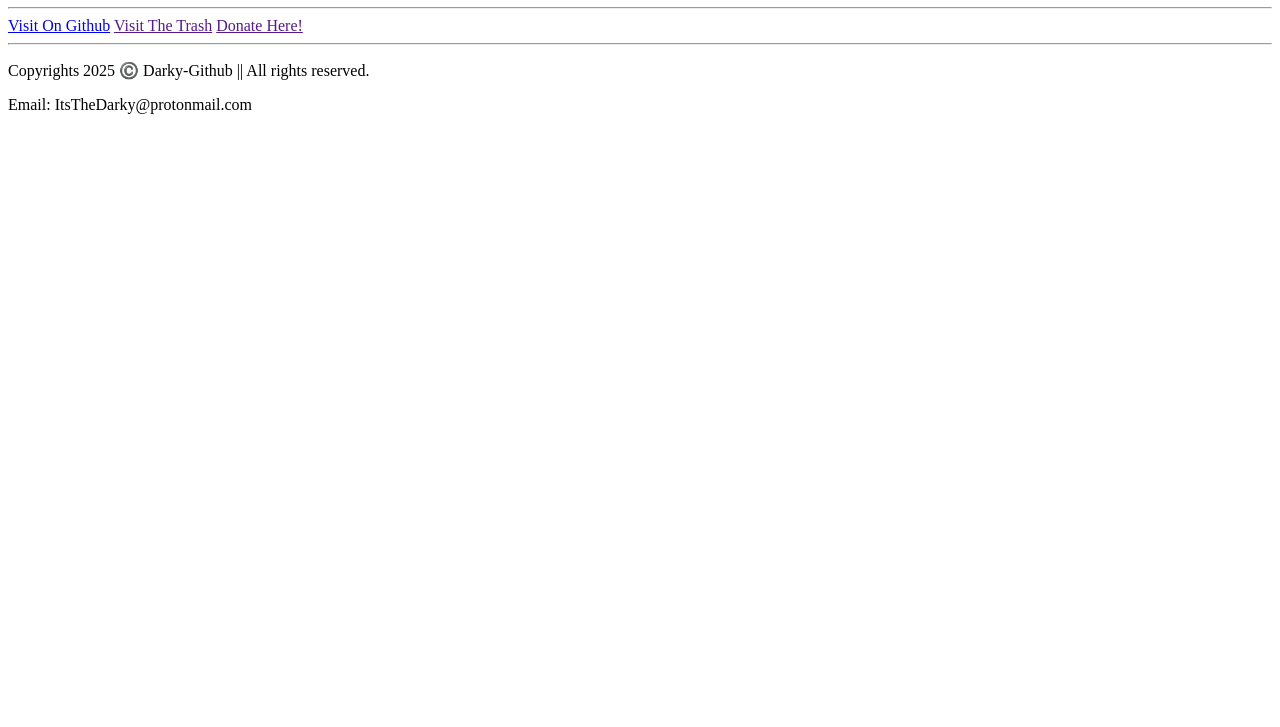
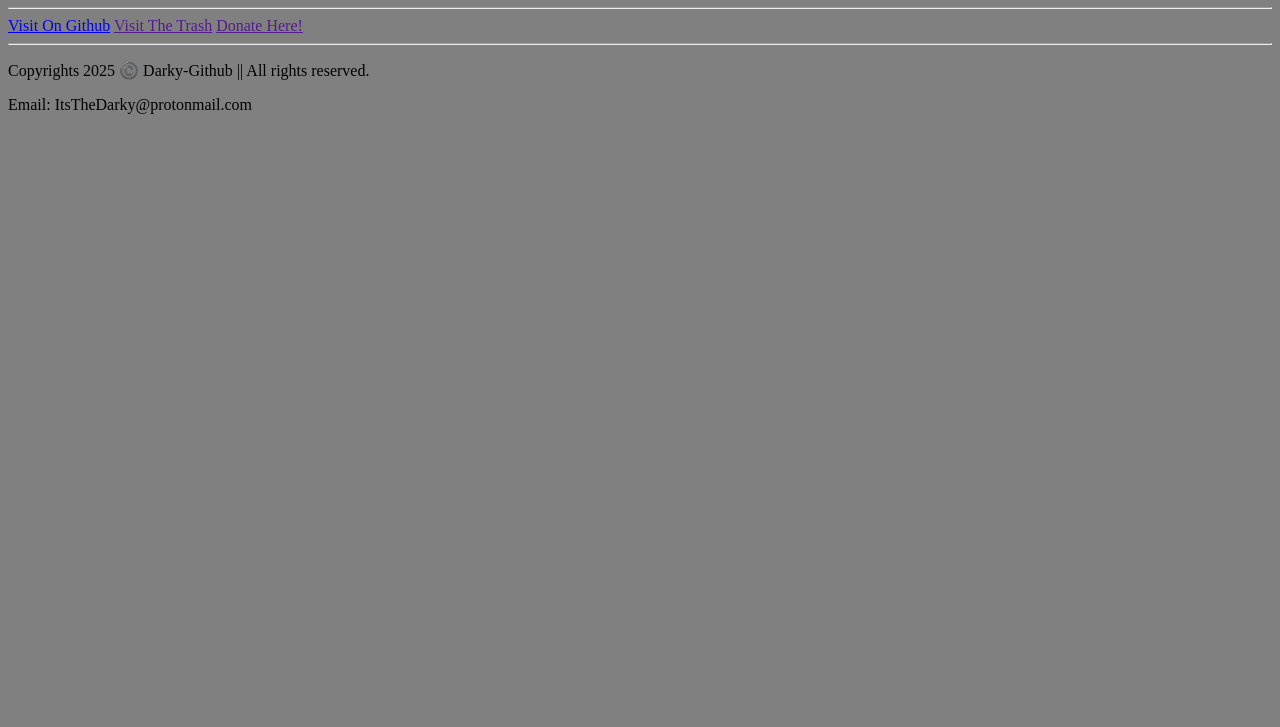
Before and after one commit to Darky-Github/DonoCoin, a plain HTML site: page index.html in a window 1280 px wide. Shown: the part 73-800 px from the top of the page. Drawn offline with Linux system fonts and the light colour scheme.

Commit message:
Update index.html

```diff
--- a/index.html
+++ b/index.html
@@ -8,7 +8,7 @@
     <meta name="author" content="Darky-Github">
     <meta name="keywords" content="www, github, gitlab, darky, proton, bitcoin, crypto, cryptocurrencies, dono, donate, donation, donations, donating, ethereum, solana, coin, decentralized, dogecoin, memecoin">
   </head>
-  <body styles="background-color: gray;">
+  <body style="background-color: gray;">
     <h1 style="text-align: center; color: white;">Welcome to DonoCoin!</h1>
     <hr>
     <a href="https://github.com/Darky-Github/DonoCoin/">Visit On Github</a>
```
